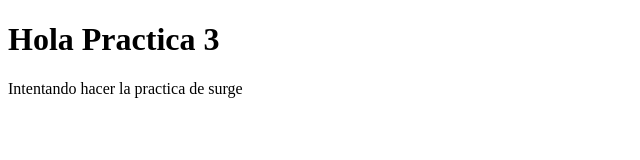
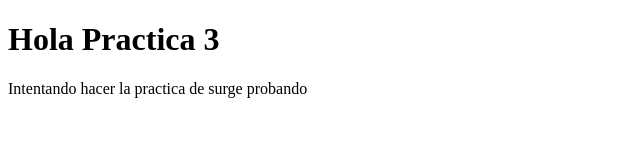
Before and after one commit to Victor-Diaz15/DevOps-Practicas, a plain HTML site: page practica_3.html in a window 1280 px wide. Shown: the full height of the page, 0-640 px from the left. Drawn offline with Linux system fonts and the light colour scheme.

```diff
--- a/practica_3.html
+++ b/practica_3.html
@@ -8,6 +8,6 @@
 </head>
 <body>
     <h1>Hola Practica 3</h1>
-    <p>Intentando hacer la practica de surge</p>
+    <p>Intentando hacer la practica de surge probando</p>
 </body>
 </html>
```
